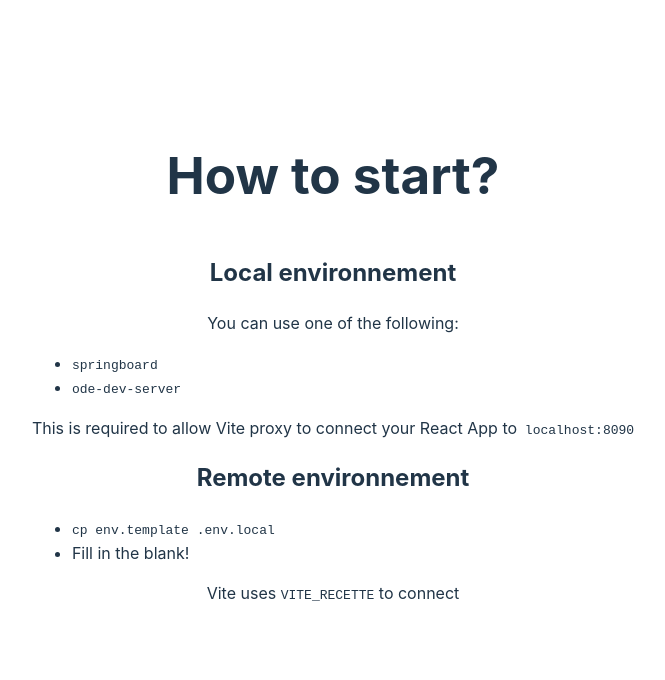
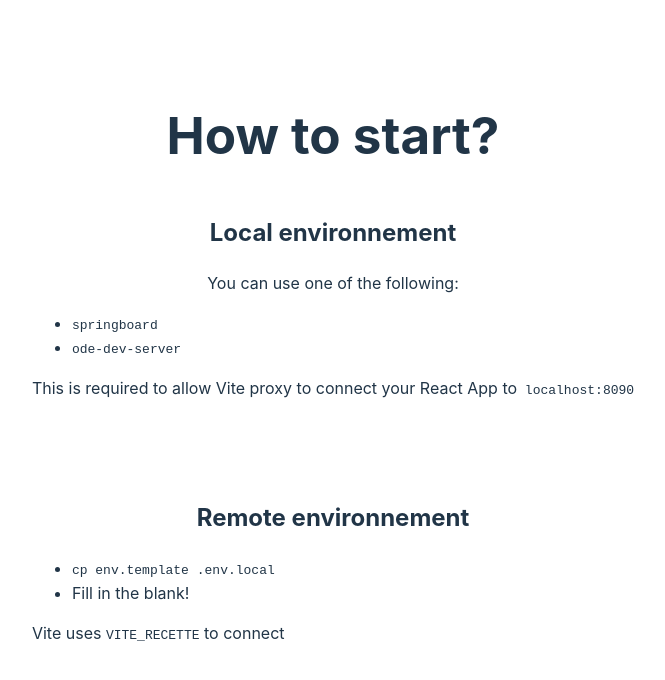
Before and after one commit to edificeio/edifice-react-boilerplate, a React (Vite) app in the folder frontend/: page / in a window 1280 px wide. Shown: the top 680 px of the page, without its empty margins (307-972 px from the left). Built offline with nearby package versions, Linux system fonts and the light colour scheme.

Commit message:
chore: add i18n import in main.tsx file

```diff
--- a/frontend/src/main.tsx
+++ b/frontend/src/main.tsx
@@ -11,7 +11,7 @@ root.render(
   <StrictMode>
     <>
       <h1>How to start?</h1>
-      <div className="card">
+      <div className="card my-24">
         <h2>Local environnement</h2>
         <p>You can use one of the following:</p>
         <ul style={{ textAlign: "left" }}>
@@ -22,10 +22,12 @@ root.render(
             <code>ode-dev-server</code>
           </li>
         </ul>
-        <p>
+        <p style={{ textAlign: "left" }}>
           This is required to allow Vite proxy to connect your React App to
           <code> localhost:8090</code>
         </p>
+      </div>
+      <div className="card my-24">
         <h2>Remote environnement</h2>
         <ul style={{ textAlign: "left" }}>
           <li>
@@ -33,7 +35,7 @@ root.render(
           </li>
           <li>Fill in the blank!</li>
         </ul>
-        <p>
+        <p style={{ textAlign: "left" }}>
           Vite uses <code>VITE_RECETTE</code> to connect
         </p>
       </div>
--- a/frontend/vite.config.ts
+++ b/frontend/vite.config.ts
@@ -52,11 +52,10 @@ export default ({ mode }: { mode: string }) => {
   const build = {
     assetsDir: "public",
     rollupOptions: {
-      external: ["ode-ts-client" /* "ode-explorer" */],
+      external: ["ode-ts-client"],
       output: {
         paths: {
           "ode-ts-client": "/assets/js/ode-ts-client/ode-ts-client.esm.js",
-          // "ode-explorer": "/assets/js/ode-explorer/index.js",
         },
       },
     },
```
Also changed, not shown: 2 other files (tests, documents, lock files or other folders).
